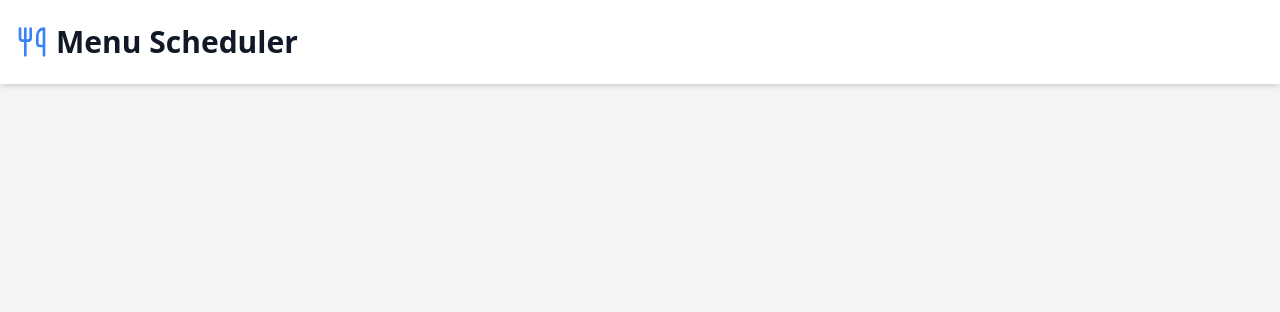
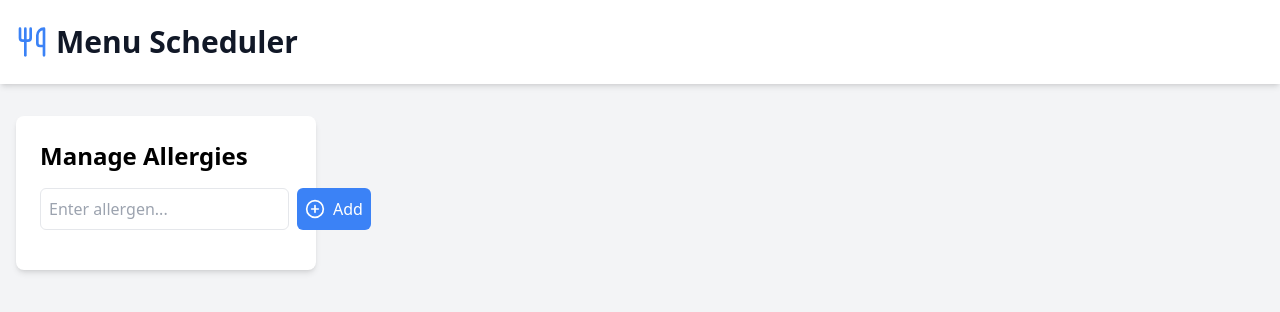
Before and after one commit to prakshh/V53-tier2-team-22-menu-scheduler, a React (Vite) app: page / in a window 1280 px wide. Shown: the top 312 px of the page. Built offline with nearby package versions, Linux system fonts and the light colour scheme.

Commit message:
allergy manager component and storage

```diff
--- a/src/components/AllergyManager.jsx
+++ b/src/components/AllergyManager.jsx
@@ -1,3 +1,68 @@
+import { useState } from 'react';
+import { PlusCircle, X } from 'lucide-react';
+import { saveAllergies, getAllergies } from '../utils/storage';
+
 export const AllergyManager = () => {
+  const [allergies, setAllergies] = useState(getAllergies());
+  const [newAllergen, setNewAllergen] = useState('');
 
-}
+  const handleAddAllergy = () => {
+    if (!newAllergen.trim()) return;
+
+    const newAllergy = {
+      id: Date.now().toString(),
+      allergen: newAllergen.trim()
+    };
+
+    const updatedAllergies = [...allergies, newAllergy];
+    setAllergies(updatedAllergies);
+    saveAllergies(updatedAllergies);
+    setNewAllergen('');
+  };
+
+  const handleRemoveAllergy = (id) => {
+    const updatedAllergies = allergies.filter(allergy => allergy.id !== id);
+    setAllergies(updatedAllergies);
+    saveAllergies(updatedAllergies);
+  };
+
+  return (
+    <div className="bg-white p-6 rounded-lg shadow-md">
+      <h2 className="text-2xl font-bold mb-4">Manage Allergies</h2>
+
+      <div className="flex gap-2 mb-4">
+        <input
+          type="text"
+          value={newAllergen}
+          onChange={(e) => setNewAllergen(e.target.value)}
+          placeholder="Enter allergen..."
+          className="flex-1 p-2 border rounded-md"
+        />
+        <button
+          onClick={handleAddAllergy}
+          className="bg-blue-500 text-white p-2 rounded-md hover:bg-blue-600 flex items-center gap-2"
+        >
+          <PlusCircle size={20} />
+          Add
+        </button>
+      </div>
+
+      <div className="space-y-2">
+        {allergies.map((allergy) => (
+          <div
+            key={allergy.id}
+            className="flex items-center justify-between bg-gray-50 p-2 rounded-md"
+          >
+            <span>{allergy.allergen}</span>
+            <button
+              onClick={() => handleRemoveAllergy(allergy.id)}
+              className="text-red-500 hover:text-red-600"
+            >
+              <X size={20} />
+            </button>
+          </div>
+        ))}
+      </div>
+    </div>
+  );
+};
--- /dev/null
+++ b/src/utils/storage.js
@@ -0,0 +1,8 @@
+export const saveAllergies = (allergies) => {
+    localStorage.setItem('workerAllergies', JSON.stringify(allergies));
+  };
+
+  export const getAllergies = () => {
+    const stored = localStorage.getItem('workerAllergies');
+    return stored ? JSON.parse(stored) : [];
+  };
```
